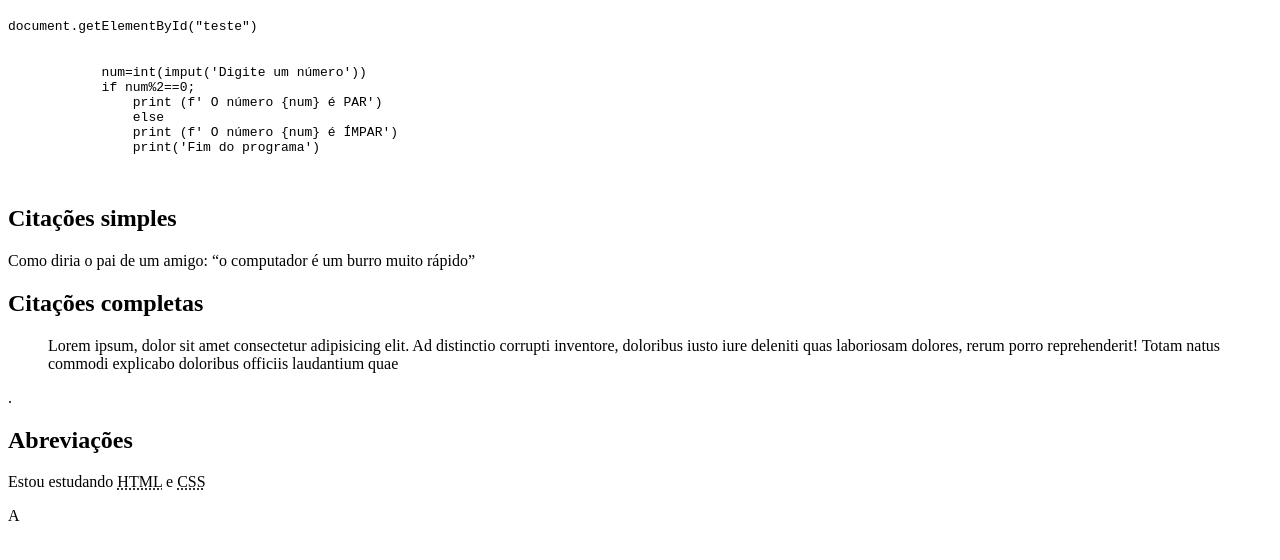
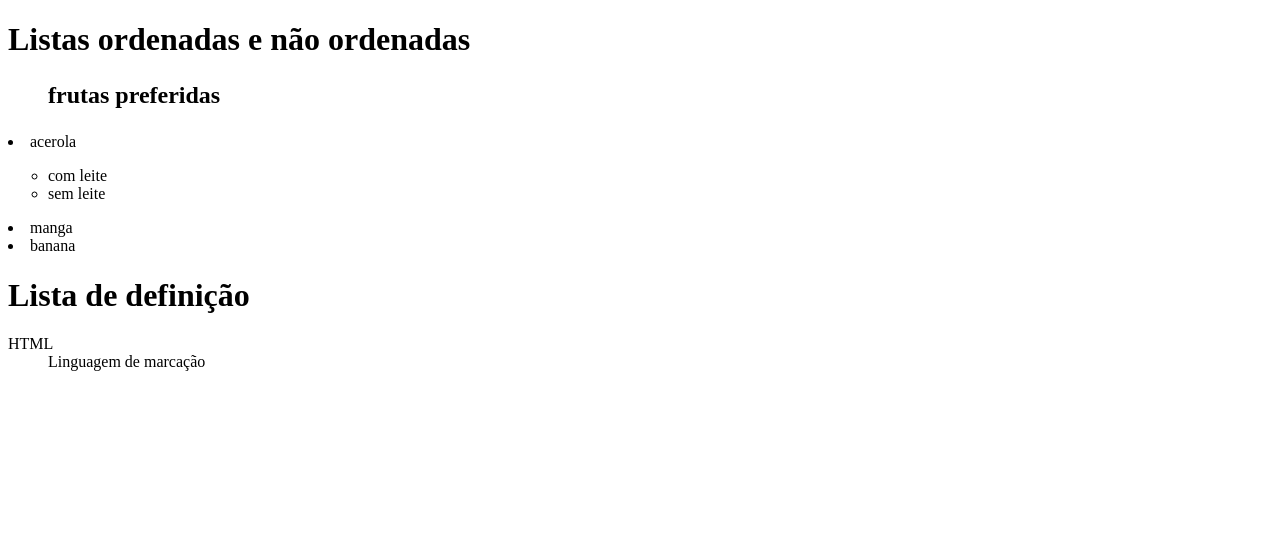
Before and after one commit to SuhAQueiroz/HTML-CSS, a plain HTML site: page Aprendendo html css/Exercícios/exe009/index.html in a window 1280 px wide. Drawn offline with Linux system fonts and the light colour scheme.

Commit message:
Listas
Inclusão de conteúdo

```diff
--- a/Aprendendo html css/Exercícios/exe009/index.html
+++ b/Aprendendo html css/Exercícios/exe009/index.html
@@ -3,31 +3,38 @@
 <head>
     <meta charset="UTF-8">
     <meta name="viewport" content="width=device-width, initial-scale=1.0">
-    <title>Outras formatações</title>
-
+    <title>Listas</title>
 </head>
 <body>
-    <p><code>document.getElementById("teste")</code></p>
-    <pre>
-        <code>
-            num=int(imput('Digite um número'))
-            if num%2==0;
-                print (f' O número {num} é PAR')
-                else
-                print (f' O número {num} é ÍMPAR')
-                print('Fim do programa')
-        </code>
-    </pre>
-    <h2>Citações simples</h2>
-    <p>Como diria o pai de um amigo: <q>o computador é um burro muito rápido</q></p>
-    <h2>Citações completas</h2>
-    <p><blockquote cite="https://books.google.com.br/books?id=5OyNCgAAQBAJ&printsec=frontcover&dq=html+5&hl=pt-BR&sa=X&ved=2ahUKEwi35tWyvKXtAhXSVTABHYULBnQQ6AEwAHoECAYQAg#v=onepage&q=html%205&f=false">
-        Lorem ipsum, dolor sit amet consectetur adipisicing elit. Ad distinctio corrupti inventore, doloribus iusto iure deleniti quas laboriosam dolores, rerum porro reprehenderit! Totam natus commodi explicabo doloribus officiis laudantium quae
-    </blockquote>.</p>
-    <h2>Abreviações</h2>
-    <p>Estou estudando <abbr title="Significado de HTML">HTML</abbr> e <abbr title="Significado de CSS">CSS</abbr></p>
-    <p>A</p>
+    <h1>Listas ordenadas e não ordenadas </h1>
+    <h2><ol type="a"> frutas preferidas</h2>
+
+        <li>acerola</li>
+        <ul type="circle">
+            <li>com leite</li>
+            <li>sem leite</li>
+        </ul>
+        <li>manga</li>
+        <li>banana</li>
+
+        <h1>Lista de definição</h1>
+
+        <dt> HTML
+            <dd>Linguagem de marcação</dd>
+        </dt>
 
 
-</body>
+
+    </ol>
+
+
+
+
+
+
+
+
+
+
+
 </html>
```
Also changed, not shown: Aprendendo html css/Exercícios/exe008B/index.html (added, +33 -0 lines).
